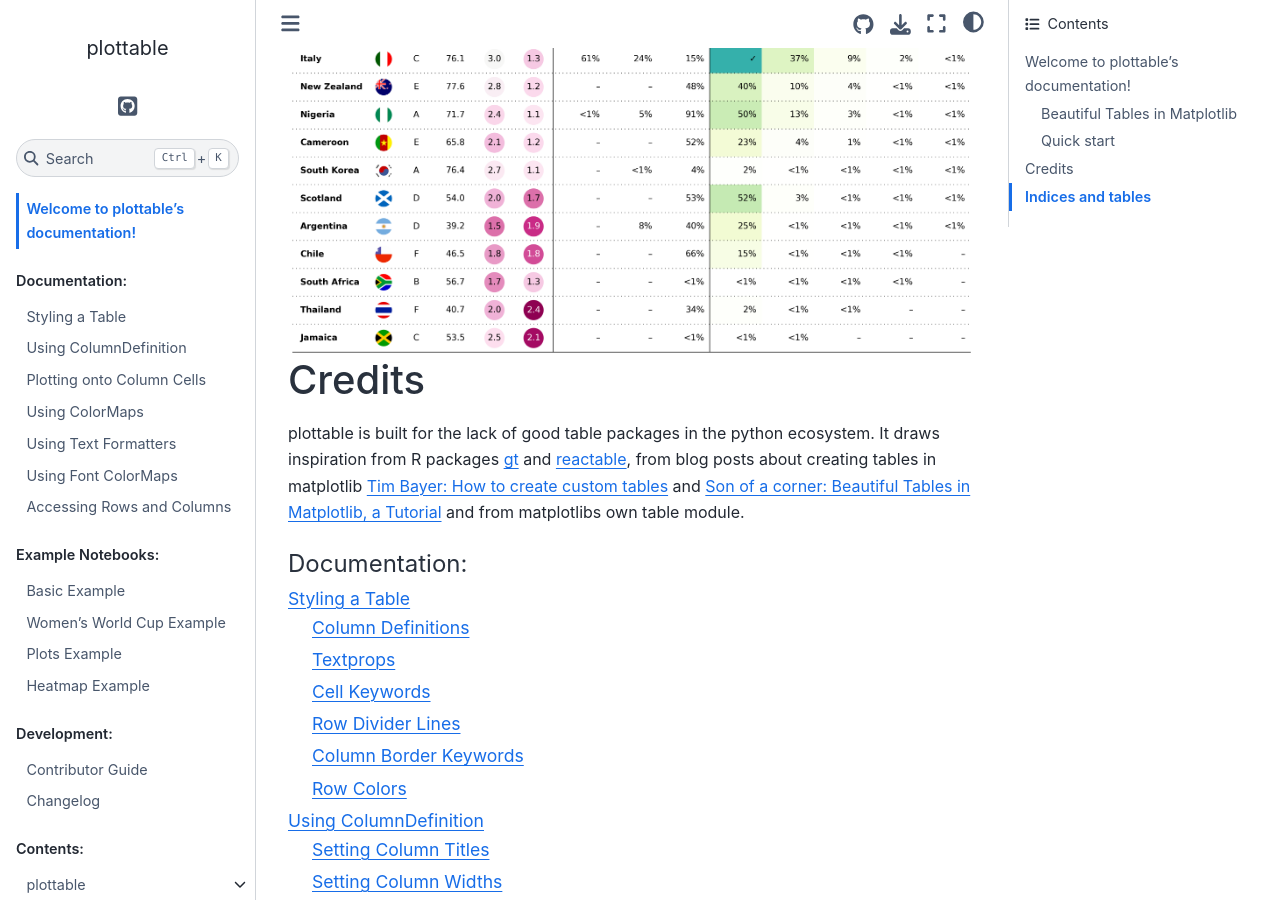
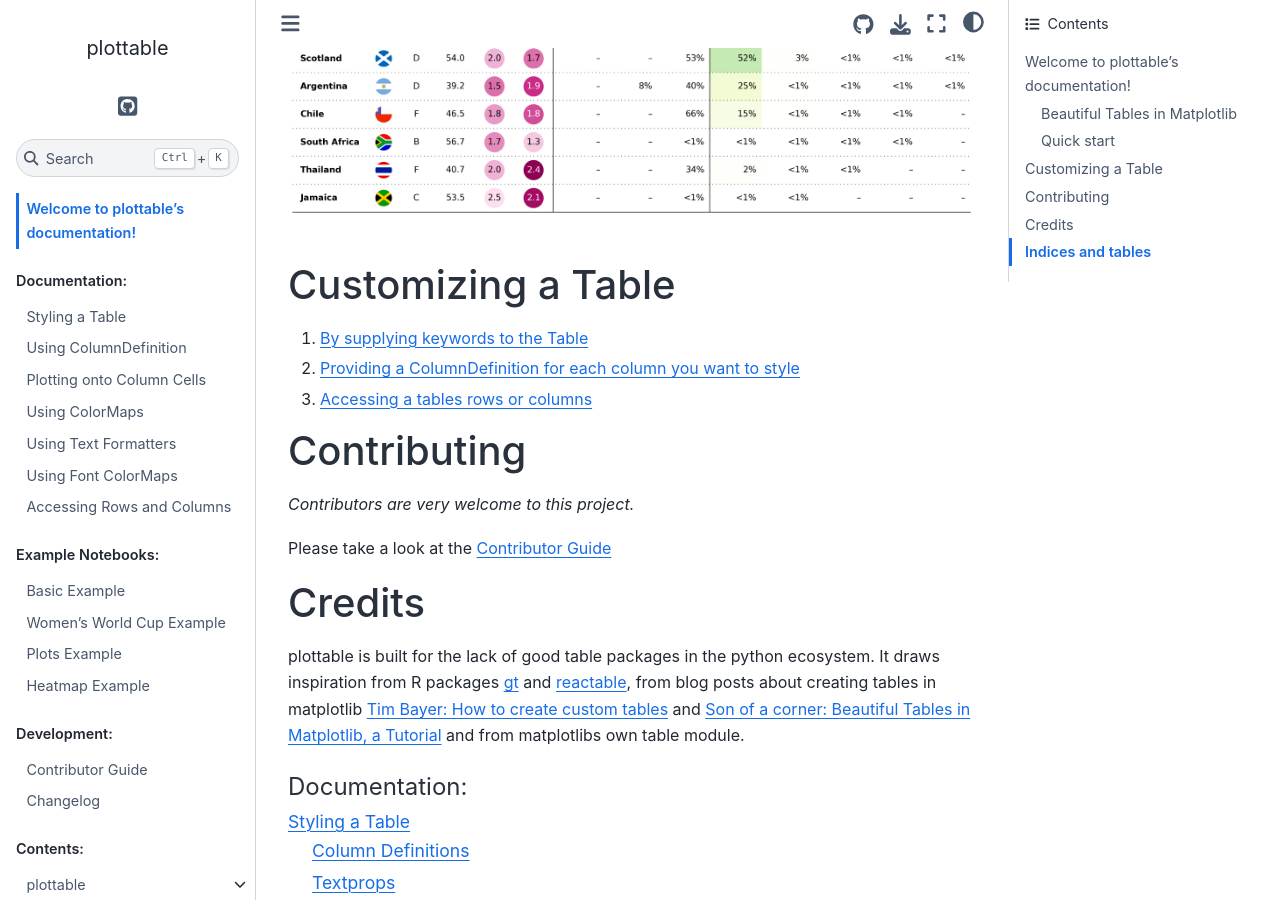
Before and after one commit to znstrider/plottable, a Sphinx documentation site: the page built from docs/index.rst, in a window 1280 px wide and 900 px high, scrolled down 1866 px. Built offline with Sphinx 7.4.7 and the Sphinx Book theme 1.1.4, drawn with Linux system fonts in a browser that asks for light colours.

Commit message:
update docs

```diff
--- a/docs/index.rst
+++ b/docs/index.rst
@@ -2,6 +2,10 @@
    sphinx-quickstart on Sat Oct 29 12:13:32 2022.
    You can adapt this file completely to your liking, but it should at least
    contain the root `toctree` directive.
+
+.. |br| raw:: html
+
+   <br />
 
 Welcome to plottable's documentation!
 =====================================
@@ -49,7 +53,25 @@
 
 `You can access the WWC Example Notebook here <example_notebooks/wwc_example.html>`_
 
-.. image:: example_notebooks/images/wwc_table.png
+.. image:: https://raw.githubusercontent.com/znstrider/plottable/master/docs/example_notebooks/images/wwc_table.png
+
+|br|
+
+Customizing a Table
+===================
+
+1) `By supplying keywords to the Table <https://plottable.readthedocs.io/en/latest/notebooks/table.html>`_
+
+2) `Providing a ColumnDefinition for each column you want to style <https://plottable.readthedocs.io/en/latest/notebooks/column_definition.html>`_
+
+3) `Accessing a tables rows or columns <https://plottable.readthedocs.io/en/latest/notebooks/rows_and_columns.html>`_
+
+Contributing
+============
+
+*Contributors are very welcome to this project.*
+
+Please take a look at the `Contributor Guide <contributing.rst>`_
 
 
 Credits
```
Also changed, not shown: other parts of docs/index.rst (+1 -1 lines), docs/example_notebooks/images/alternating_row_color.png, docs/example_notebooks/images/basic_table.png, docs/example_notebooks/images/calender.png, docs/notebooks/formatters.ipynb.
